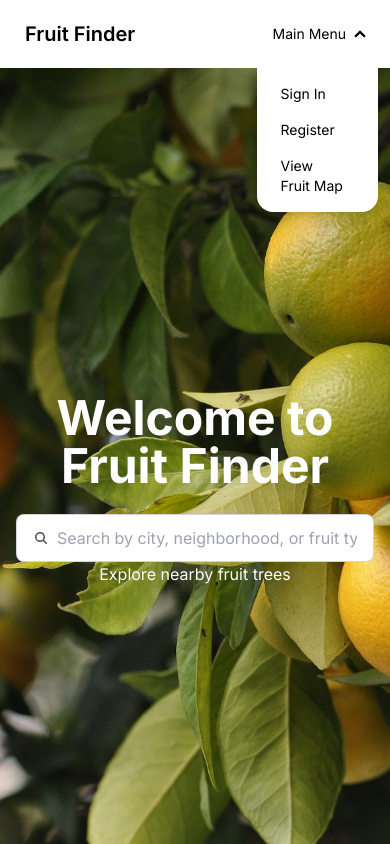
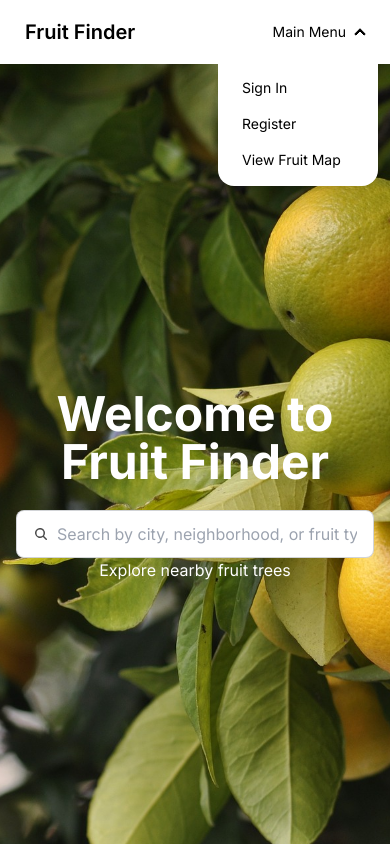
Before and after one commit to thomatha/fruit-finder, a Next.js app: page / in a window 390 px wide. Both pictures are taken after a click on the heading "Main Menu". Shown: the top 844 px of the page. Built offline with nearby package versions, Linux system fonts and the light colour scheme; no server answers.

Commit message:
fix NavBar for fruit page, make UserBadge responsive

```diff
--- a/src/components/AddModal.tsx
+++ b/src/components/AddModal.tsx
@@ -69,8 +69,9 @@ export default function AddModal({ token, lat, lng, onClose, onAdd }) {
             </option>
           ))}
         </select>
-        <div className="modal-action">
+        <div>
           <input
+            className="mt-3"
             id="file"
             type="file"
             onChange={(e) => {
@@ -81,6 +82,8 @@ export default function AddModal({ token, lat, lng, onClose, onAdd }) {
             }}
             accept="image/png, image/jpeg"
           />
+        </div>
+        <div className="modal-action">
           <button
             className="btn btn-primary"
             disabled={!fruitType || saving}
--- a/src/components/NavBar.tsx
+++ b/src/components/NavBar.tsx
@@ -7,7 +7,6 @@ import { useEffect, useState } from "react";
 import Link from "next/link";
 
 const NavBar = () => {
-
   const [user, setUser] = useState(null);
 
   useEffect(() => {
@@ -17,30 +16,30 @@ const NavBar = () => {
         setUser(session.user);
       } else {
         // need to add error handling here for if user isn't signed in
-
       }
     };
 
     fetchSession();
-  }, [])
+  }, []);
 
   return (
-    <div className="navbar bg-base-100">
+    <div className="navbar bg-base-100 sticky top-0 z-50">
       <div className="flex-1">
         <a href="/" className="btn btn-ghost text-xl">
           Fruit Finder
         </a>
       </div>
-      <UserBadge />
       <div className="flex-none">
         <ul className="menu menu-horizontal px-1">
           <li>
             <details>
-              <summary>Main Menu</summary>
-              <ul className="p-2 bg-base-100 rounded-t-none">
+              <summary className="py-1">
+                <UserBadge />
+              </summary>
+              <ul className="p-2 bg-base-100 rounded-t-none min-w-40 end-0">
                 <li>
-                {user ? (
-                  // UPDATE THESE WHEN YOU HAVE SIGN IN/OUT FUNCTIONALITY
+                  {user ? (
+                    // UPDATE THESE WHEN YOU HAVE SIGN IN/OUT FUNCTIONALITY
                     <Link href="/">Sign Out</Link>
                   ) : (
                     <Link href="/">Sign In</Link>
--- a/src/components/UserBadge.tsx
+++ b/src/components/UserBadge.tsx
@@ -7,11 +7,11 @@ export default function UserBadge() {
   const { data, status } = useSession();
 
   if (status !== "authenticated") {
-    return <></>;
+    return <>Main Menu</>;
   }
 
   return (
-    <div className="p-3">
+    <div>
       <img
         src={data?.user?.image || ""}
         alt={data?.user?.name || ""}
@@ -19,7 +19,7 @@ export default function UserBadge() {
         height={32}
         className="rounded-full border-solid border-current border inline-block mr-1"
       />
-      {data?.user?.name}
+      <span className="hidden md:inline">{data?.user?.name}</span>
     </div>
   );
 }
```
